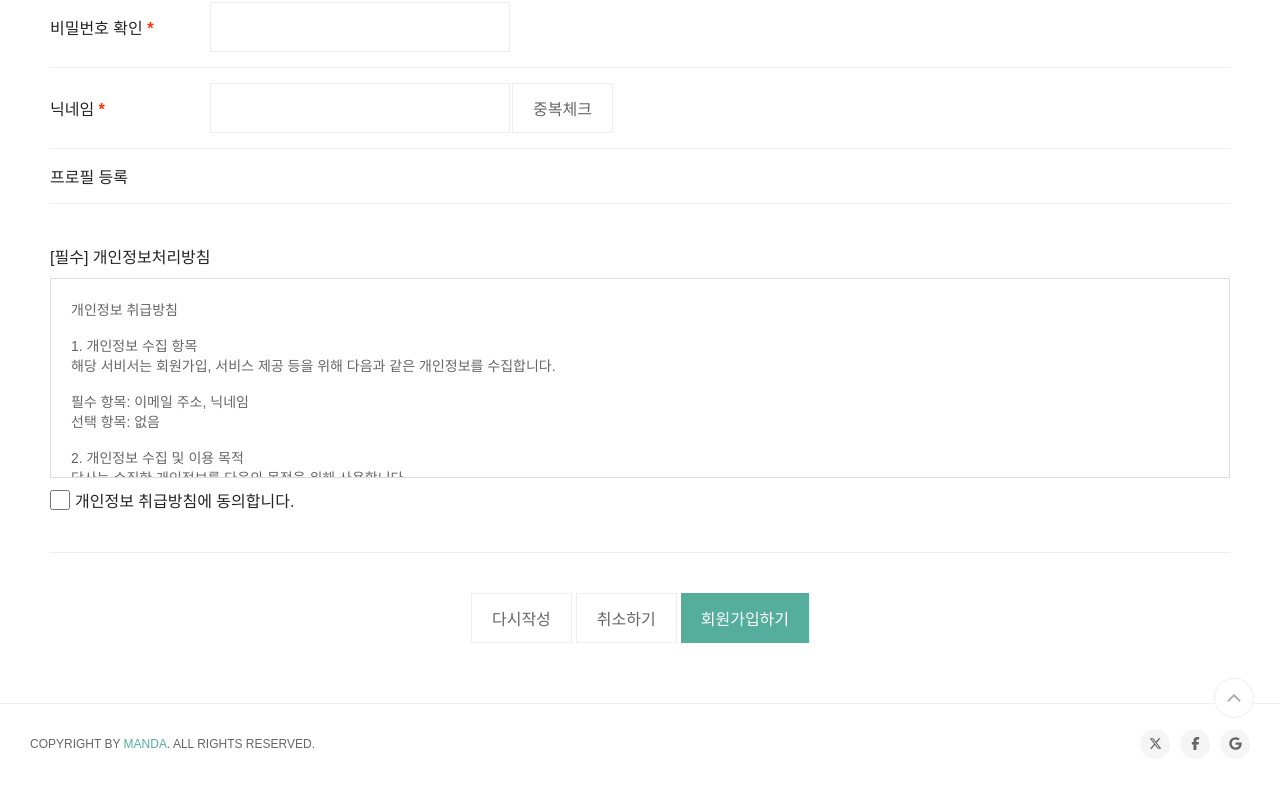
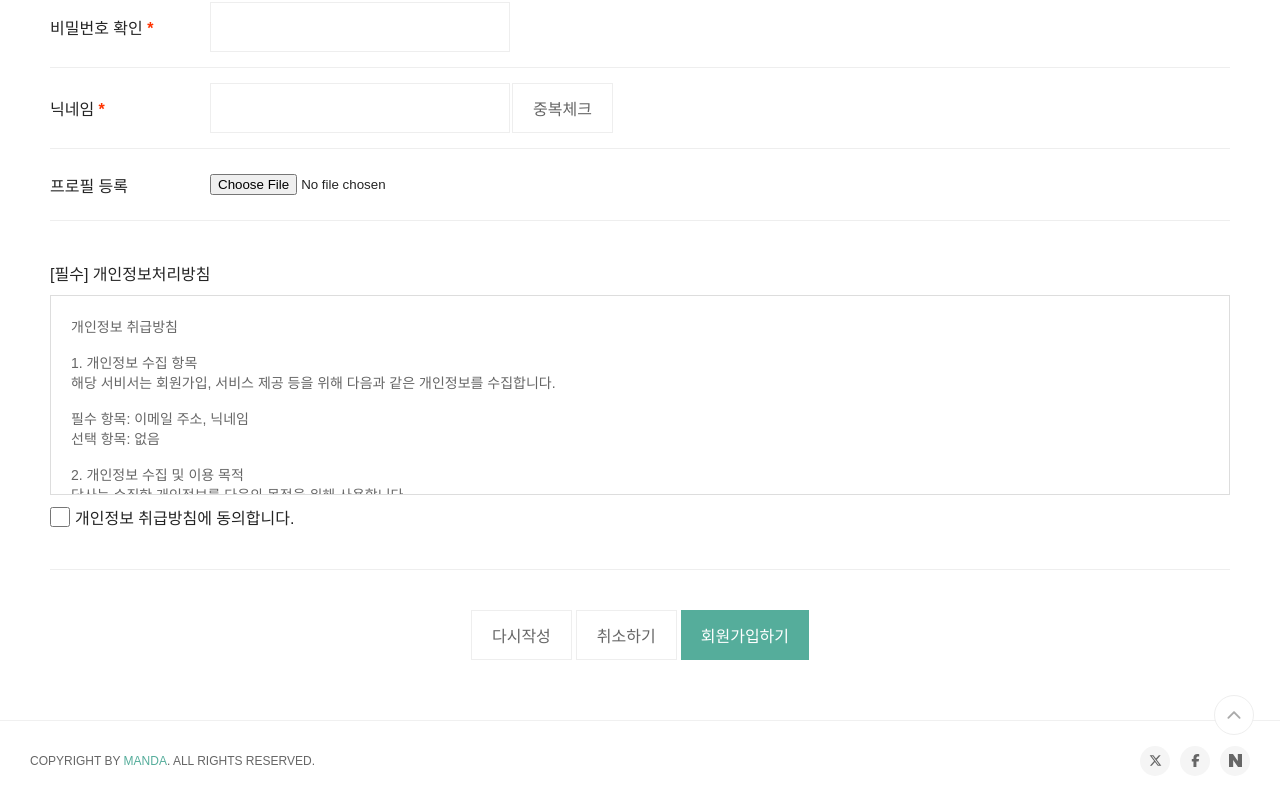
Before and after one commit to barem21/mandalart, a React (Vite) app: page /join in a window 1280 px wide. Shown: the part 618-1418 px from the top of the page. Built offline with nearby package versions, Linux system fonts and the light colour scheme; a web font is replaced by a local one.

Commit message:
[docs] 프로젝트 안내 수정 외

```diff
--- a/src/components/footer/Footer.jsx
+++ b/src/components/footer/Footer.jsx
@@ -1,8 +1,8 @@
 import styled from "@emotion/styled";
 import { useEffect, useState } from "react";
-import { FaXTwitter, FaFacebookF, FaGoogle } from "react-icons/fa6";
+import { FaFacebookF, FaXTwitter } from "react-icons/fa6";
 import { IoIosArrowUp } from "react-icons/io";
-import { getSession } from "../../apis/member";
+import { SiNaver } from "react-icons/si";
 //import SnsShare from "../ShareSns";
 
 const FooterWrap = styled.div`
@@ -107,7 +107,7 @@ const Footer = () => {
           <FaFacebookF />
         </button>
         <button type="button">
-          <FaGoogle />
+          <SiNaver />
         </button>
       </FooterRight>
 
--- a/src/pages/member/JoinPage.jsx
+++ b/src/pages/member/JoinPage.jsx
@@ -361,12 +361,7 @@ function JoinPage() {
             <div className="inputBox">
               <label htmlFor="profile">프로필 등록</label>
               <div style={{ padding: "10px 0px" }}>
-                <input
-                  type="file"
-                  id="profile"
-                  style={{ display: "none" }}
-                  {...register("pic")}
-                />
+                <input type="file" id="profile" {...register("pic")} />
               </div>
             </div>
 
```
Also changed, not shown: 1 other file (tests, documents, lock files or other folders).
